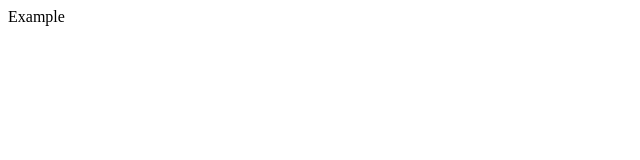
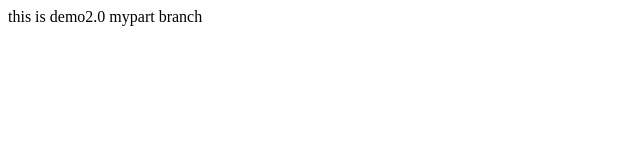
Before and after one commit to dhani99/demo2.0, a plain HTML site: page index.html in a window 1280 px wide. Shown: the whole page, without its empty margins (0-640 px from the left). Drawn offline with Linux system fonts and the light colour scheme.

Commit message:
I have made .... changes

```diff
--- a/index.html
+++ b/index.html
@@ -4,9 +4,9 @@
     <meta charset="UTF-8" />
     <meta http-equiv="X-UA-Compatible" content="IE=edge" />
     <meta name="viewport" content="width=device-width, initial-scale=1.0" />
-    <title>Document</title>
+    <title>hi how are you</title>
   </head>
   <body>
-    Example
+    this is demo2.0 mypart branch
   </body>
 </html>
```
